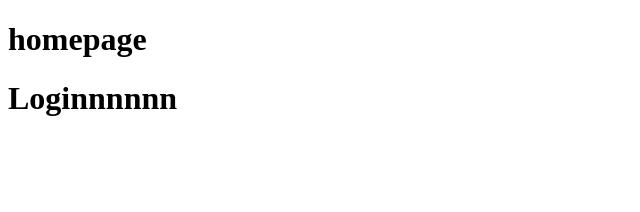
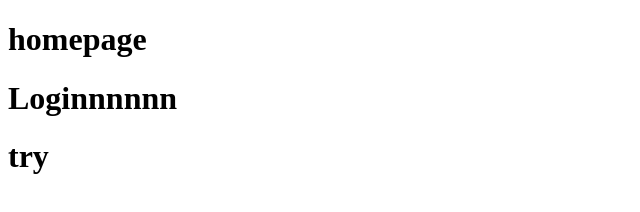
Before and after one commit to BoyanA5AA/1231try, a plain HTML site: page index.html in a window 1280 px wide. Shown: the full height of the page, 0-640 px from the left. Drawn offline with Linux system fonts and the light colour scheme.

Commit message:
third line

```diff
--- a/index.html
+++ b/index.html
@@ -9,5 +9,6 @@
 <body>
     <h1>homepage</h1>
     <h1>Loginnnnnn</h1>
+    <h1>try</h1>
 </body>
 </html>
```
